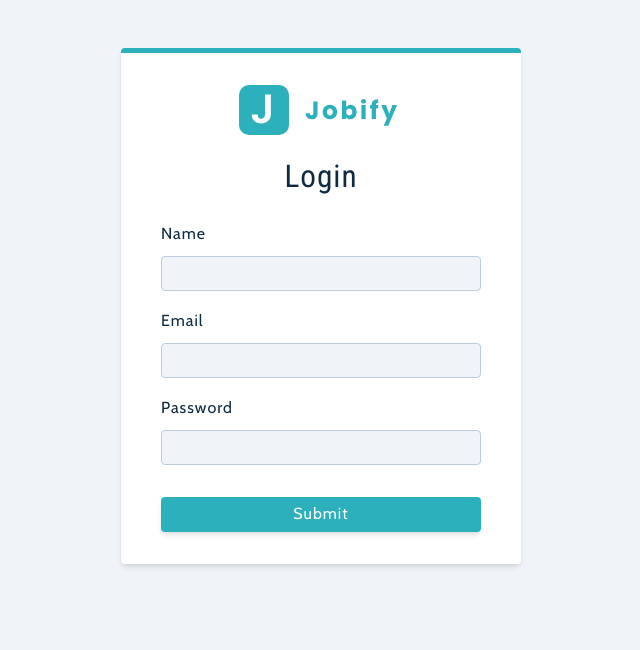
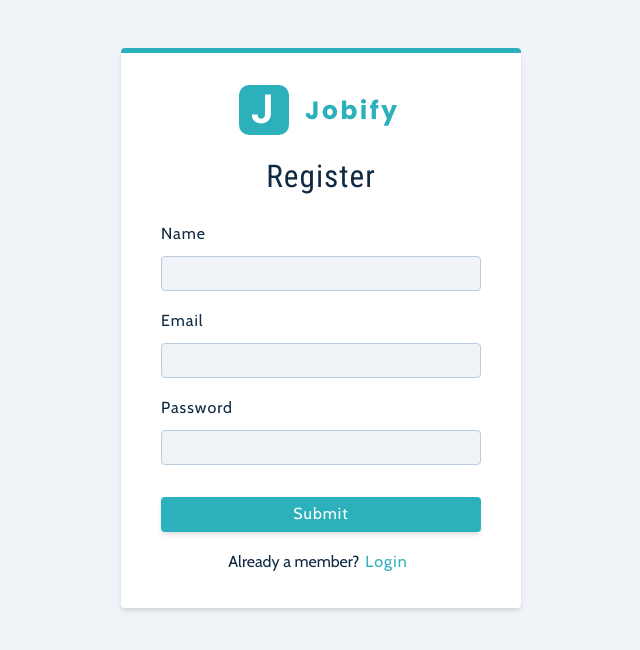
Before and after one commit to kiethohoai/jobify-v1, a React (Vite) app in the folder client/: page /register in a window 1280 px wide. Shown: the top 650 px of the page, without its empty margins (319-959 px from the left). Built offline with nearby package versions, Linux system fonts and the light colour scheme.

Commit message:
10 Toggle Member (Switch to Register/Login Page Logic)

```diff
--- a/client/src/pages/Register.jsx
+++ b/client/src/pages/Register.jsx
@@ -6,12 +6,16 @@ const initialState = {
   name: '',
   email: '',
   password: '',
-  isMember: true,
+  isMember: false,
   showAlert: false,
 };
 
 const Register = () => {
   const [values, setValues] = useState(initialState);
+
+  const toggleMember = () => {
+    setValues({ ...values, isMember: !values.isMember });
+  };
 
   const handleChange = (e) => {
     console.log(e.target);
@@ -26,10 +30,11 @@ const Register = () => {
     <Wrapper>
       <form className="form" onSubmit={onSubmit}>
         <Logo />
-        <h3>Login</h3>
+        <h3>{values.isMember ? 'Login' : 'Register'}</h3>
         {values.showAlert && <Alert />}
 
         {/* name field */}
+        {!values.isMember && (
           <FormRow
             type="text"
             name="name"
@@ -37,6 +42,7 @@ const Register = () => {
             handleChange={handleChange}
             labelText="name"
           />
+        )}
 
         {/* email field */}
         <FormRow
@@ -59,6 +65,14 @@ const Register = () => {
         <button className="btn btn-block" type="submit">
           submit
         </button>
+
+        <p>
+          {values.isMember ? 'Not a member yet?' : 'Already a member?'}
+
+          <button className="member-btn" onClick={toggleMember}>
+            {values.isMember ? 'Register' : 'Login'}
+          </button>
+        </p>
       </form>
     </Wrapper>
   );
```
Also changed, not shown: 1 other file (tests, documents, lock files or other folders). Lines whose indentation alone changed are shown as unchanged.
